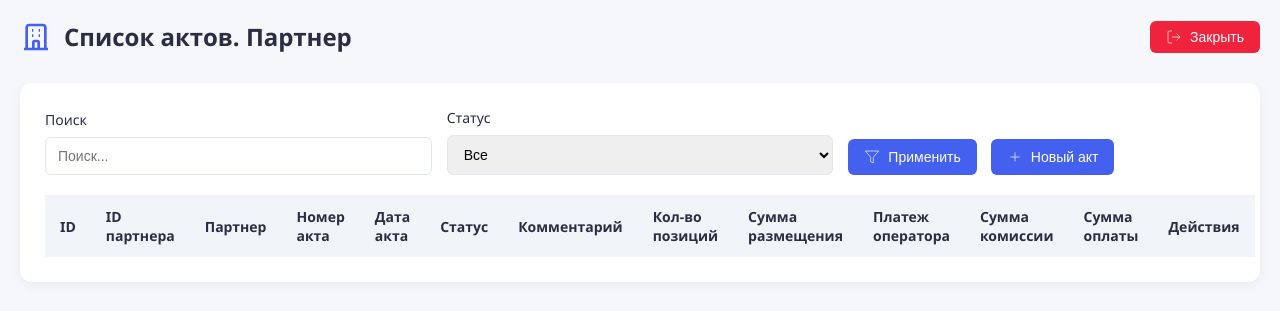
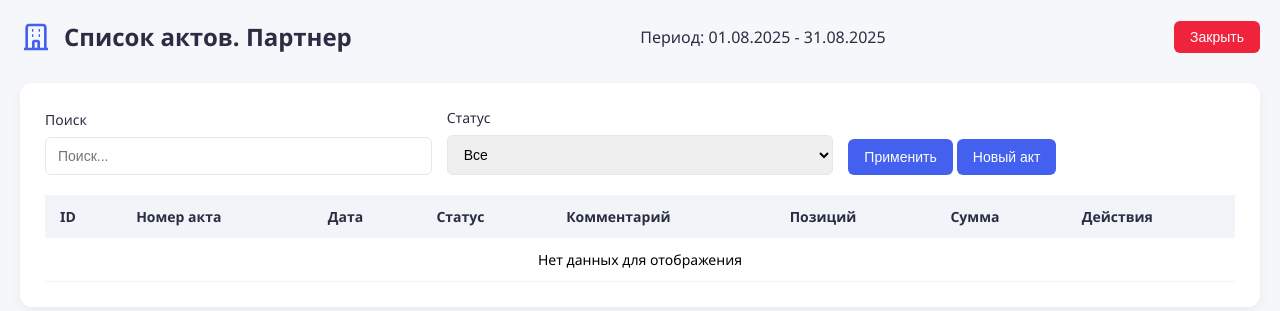
Before and after one commit to marych-faz/cabinet, a PHP site: page /partner/acts.php in a window 1280 px wide. Shown: the top 311 px of the page. Run offline with PHP 8.4, Linux system fonts and the light colour scheme; a user stored in the database is signed in; data comes from the database, SQL or seed files in the repository; lists and menus that the app fills with data are empty.

Commit message:
Редактировал список актов (партнер)

```diff
--- a/partner/acts.css
+++ b/partner/acts.css
@@ -42,6 +42,14 @@ body {
 
 .header h1 {
     font-size: 24px;
+    color: var(--text);
+}
+
+/* acts.css - добавлено только новое правило для header-center */
+.header-center {
+    flex: 1;
+    text-align: center;
+    font-size: 16px;
     color: var(--text);
 }
 
--- a/partner/acts.php
+++ b/partner/acts.php
@@ -2,19 +2,34 @@
 require_once __DIR__ . '/../includes/db_connect.php';
 session_start();
 
-// Проверка авторизации
+// 1. ПРОВЕРКА АВТОРИЗАЦИИ
 if (!isset($_SESSION['user_id'])) {
     header("Location: ../auth.php");
     exit();
 }
 
-// Получение параметров фильтрации
+// 2. НАСТРОЙКА ПЕРИОДА ПО УМОЛЧАНИЮ (ТЕКУЩИЙ МЕСЯЦ)
+$defaultStart = date('Y-m-01');
+$defaultEnd = date('Y-m-t');
+
+// 3. ПОЛУЧЕНИЕ ПАРАМЕТРОВ ФИЛЬТРАЦИИ
 $statusFilter = $_GET['status'] ?? 'all';
 $search = $_GET['search'] ?? '';
-$sort = $_GET['sort'] ?? 'date';
-$order = $_GET['order'] ?? 'desc';
 
-// SQL запрос для получения актов
+// 4. ОБРАБОТКА ПЕРИОДА ИЗ GET-ПАРАМЕТРОВ
+$periodStart = $_GET['periodStart'] ?? $defaultStart;
+$periodEnd = $_GET['periodEnd'] ?? $defaultEnd;
+
+// Валидация дат
+if (!strtotime($periodStart)) $periodStart = $defaultStart;
+if (!strtotime($periodEnd)) $periodEnd = $defaultEnd;
+
+// Форматирование для SQL
+$periodStart = date('Y-m-d', strtotime($periodStart));
+$periodEnd = date('Y-m-d', strtotime($periodEnd));
+
+// 5. ЗАПРОС К БАЗЕ ДАННЫХ
+try {
     $query = "SELECT
                 a.id,
                 a.partner_id,
@@ -29,14 +44,19 @@ $query = "SELECT
                 COALESCE(SUM(ad.commission_amount), 0) AS total_commission_amount,
                 COALESCE(SUM(ap.summa), 0) AS total_payments
               FROM acts a
-          LEFT JOIN users u ON u.id = a.partner_id
+              JOIN users u ON u.id = a.partner_id
               LEFT JOIN act_detail ad ON ad.act_id = a.id
               LEFT JOIN act_payments ap ON ap.act_id = a.id
-          WHERE a.partner_id = :partner_id";
+              WHERE a.partner_id = :partner_id
+              AND a.date BETWEEN :periodStart AND :periodEnd";
 
-$params = [':partner_id' => $_SESSION['user_id']];
+    $params = [
+        ':partner_id' => $_SESSION['user_id'],
+        ':periodStart' => $periodStart,
+        ':periodEnd' => $periodEnd
+    ];
 
-// Добавление условий фильтрации
+    // Добавляем условия фильтрации
     if ($statusFilter !== 'all') {
         $query .= " AND a.status = :status";
         $params[':status'] = $statusFilter;
@@ -47,59 +67,53 @@ if (!empty($search)) {
         $params[':search'] = "%$search%";
     }
 
-$query .= " GROUP BY a.id, a.partner_id, u.name, a.num, a.date, a.status, a.comment";
-$query .= " ORDER BY a.date DESC, u.name ASC";
+    $query .= " GROUP BY a.id";
 
-// Выполнение запроса
     $stmt = $pdo->prepare($query);
     $stmt->execute($params);
     $acts = $stmt->fetchAll(PDO::FETCH_ASSOC);
 
-// Обработка AJAX-действий
+} catch (PDOException $e) {
+    die("Ошибка базы данных: " . $e->getMessage());
+}
+
+// 6. ОБРАБОТКА AJAX-ЗАПРОСОВ
 if ($_SERVER['REQUEST_METHOD'] === 'POST' && isset($_POST['action'])) {
     header('Content-Type: application/json');
+    $response = ['success' => false];
 
     try {
         $pdo->beginTransaction();
 
         switch ($_POST['action']) {
             case 'delete_act':
-                // Проверка наличия платежей
                 $stmt = $pdo->prepare("SELECT COUNT(*) FROM act_payments WHERE act_id = ?");
                 $stmt->execute([$_POST['id']]);
-                $hasPayments = $stmt->fetchColumn() > 0;
-
-                if ($hasPayments) {
-                    echo json_encode(['error' => 'Нельзя удалить акт - по нему есть оплаты.']);
+                if ($stmt->fetchColumn() > 0) {
+                    $response['error'] = 'Нельзя удалить акт с оплатами';
                 } else {
-                    // Удаление из act_detail
-                    $stmt = $pdo->prepare("DELETE FROM act_detail WHERE act_id = ?");
-                    $stmt->execute([$_POST['id']]);
-
-                    // Удаление акта
-                    $stmt = $pdo->prepare("DELETE FROM acts WHERE id = ? AND partner_id = ?");
-                    $stmt->execute([$_POST['id'], $_SESSION['user_id']]);
-
-                    echo json_encode(['success' => true]);
+                    $pdo->prepare("DELETE FROM act_detail WHERE act_id = ?")->execute([$_POST['id']]);
+                    $pdo->prepare("DELETE FROM acts WHERE id = ?")->execute([$_POST['id']]);
+                    $response['success'] = true;
                 }
                 break;
 
             case 'archive_act':
-                $stmt = $pdo->prepare("UPDATE acts SET status = 3 WHERE id = ? AND partner_id = ?");
-                $stmt->execute([$_POST['id'], $_SESSION['user_id']]);
-                echo json_encode(['success' => true]);
+                $pdo->prepare("UPDATE acts SET status = 3 WHERE id = ?")->execute([$_POST['id']]);
+                $response['success'] = true;
                 break;
         }
 
         $pdo->commit();
     } catch (Exception $e) {
         $pdo->rollBack();
-        echo json_encode(['error' => 'Ошибка: ' . $e->getMessage()]);
+        $response['error'] = $e->getMessage();
     }
+
+    echo json_encode($response);
     exit();
 }
 ?>
-
 
 <!DOCTYPE html>
 <html lang="ru">
@@ -107,7 +121,14 @@ if ($_SERVER['REQUEST_METHOD'] === 'POST' && isset($_POST['action'])) {
     <meta charset="UTF-8">
     <meta name="viewport" content="width=device-width, initial-scale=1.0">
     <title>Список актов</title>
-    <link rel="stylesheet" href="orgs.css">
+    <link rel="stylesheet" href="acts.css">
+    <style>
+        .status-0 { background: #fff3cd; color: #856404; }
+        .status-1 { background: #cce5ff; color: #004085; }
+        .status-2 { background: #d4edda; color: #155724; }
+        .status-3 { background: #f8f9fa; color: #6c757d; }
+        .status { padding: 3px 8px; border-radius: 12px; font-size: 14px; }
+    </style>
 </head>
 <body>
     <header class="header">
@@ -117,12 +138,10 @@ if ($_SERVER['REQUEST_METHOD'] === 'POST' && isset($_POST['action'])) {
             </svg>
             <h1>Список актов. Партнер</h1>
         </div>
+        <div class="header-center">
+            Период: <?= date('d.m.Y', strtotime($periodStart)) ?> - <?= date('d.m.Y', strtotime($periodEnd)) ?>
+        </div>
         <button onclick="window.location.href='partner-form.html'" class="logout-btn">
-            <svg width="16" height="16" viewBox="0 0 24 24" fill="none" stroke="currentColor" style="margin-right: 8px;">
-                <path d="M9 21H5a2 2 0 0 1-2-2V5a2 2 0 0 1 2-2h4"></path>
-                <polyline points="16 17 21 12 16 7"></polyline>
-                <line x1="21" y1="12" x2="9" y2="12"></line>
-            </svg>
             Закрыть
         </button>
     </header>
@@ -144,19 +163,8 @@ if ($_SERVER['REQUEST_METHOD'] === 'POST' && isset($_POST['action'])) {
                 </select>
             </div>
             <div class="filter-group">
-                <button id="applyFilters" class="btn">
-                    <svg width="16" height="16" viewBox="0 0 24 24" fill="none" stroke="currentColor" style="margin-right: 8px;">
-                        <polygon points="22 3 2 3 10 12.46 10 19 14 21 14 12.46 22 3"></polygon>
-                    </svg>
-                    Применить
-                </button>
-                <button id="newActBtn" class="btn" style="margin-left: 10px;">
-                    <svg width="16" height="16" viewBox="0 0 24 24" fill="none" stroke="currentColor" style="margin-right: 8px;">
-                        <line x1="12" y1="5" x2="12" y2="19"></line>
-                        <line x1="5" y1="12" x2="19" y2="12"></line>
-                    </svg>
-                    Новый акт
-                </button>
+                <button id="applyFilters" class="btn">Применить</button>
+                <button id="newActBtn" class="btn">Новый акт</button>
             </div>
         </div>
 
@@ -164,85 +172,74 @@ if ($_SERVER['REQUEST_METHOD'] === 'POST' && isset($_POST['action'])) {
             <thead>
                 <tr>
                     <th>ID</th>
-                    <th>ID партнера</th>
-                    <th>Партнер</th>
                     <th>Номер акта</th>
-                    <th>Дата акта</th>
+                    <th>Дата</th>
                     <th>Статус</th>
                     <th>Комментарий</th>
-                    <th>Кол-во позиций</th>
-                    <th>Сумма размещения</th>
-                    <th>Платеж оператора</th>
-                    <th>Сумма комиссии</th>
-                    <th>Сумма оплаты</th>
+                    <th>Позиций</th>
+                    <th>Сумма</th>
                     <th>Действия</th>
                 </tr>
             </thead>
             <tbody>
-                <?php foreach ($acts as $index => $act): ?>
-                <tr class="<?= $index % 2 === 0 ? 'even' : 'odd' ?>">
-                    <td><?= htmlspecialchars($act['id']) ?></td>
-                    <td><?= htmlspecialchars($act['partner_id']) ?></td>
-                    <td><?= htmlspecialchars($act['partner_name']) ?></td>
+                <?php if (!empty($acts)): ?>
+                    <?php foreach ($acts as $act): ?>
+                    <tr>
+                        <td><?= $act['id'] ?></td>
                         <td><?= htmlspecialchars($act['num']) ?></td>
                         <td><?= date('d.m.Y', strtotime($act['date'])) ?></td>
                         <td>
                             <span class="status status-<?= $act['status'] ?>">
-                            <?=
-                                $act['status'] == 0 ? 'Черновик' :
-                                ($act['status'] == 1 ? 'На одобрение' :
-                                ($act['status'] == 2 ? 'Одобрено' : 'Архив'))
-                            ?>
+                                <?= match((int)$act['status']) {
+                                    0 => 'Черновик',
+                                    1 => 'На одобрение',
+                                    2 => 'Одобрено',
+                                    3 => 'Архив',
+                                    default => 'Неизвестно'
+                                } ?>
                             </span>
                         </td>
                         <td><?= htmlspecialchars($act['comment']) ?></td>
                         <td><?= $act['detail_count'] ?></td>
                         <td><?= number_format($act['total_placement_amount'], 2, '.', ' ') ?></td>
-                    <td><?= number_format($act['total_operator_payment'], 2, '.', ' ') ?></td>
-                    <td><?= number_format($act['total_commission_amount'], 2, '.', ' ') ?></td>
-                    <td><?= number_format($act['total_payments'], 2, '.', ' ') ?></td>
                         <td>
-                        <button class="action-btn edit-btn" data-id="<?= $act['id'] ?>" title="Редактировать">
-                            <svg width="16" height="16" viewBox="0 0 24 24" fill="none" stroke="currentColor">
-                                <path d="M11 4H4a2 2 0 0 0-2 2v14a2 2 0 0 0 2 2h14a2 2 0 0 0 2-2v-7"></path>
-                                <path d="M18.5 2.5a2.121 2.121 0 0 1 3 3L12 15l-4 1 1-4 9.5-9.5z"></path>
-                            </svg>
-                        </button>
-                        <button class="action-btn archive-btn" data-id="<?= $act['id'] ?>" title="В архив">
-                            <svg width="16" height="16" viewBox="0 0 24 24" fill="none" stroke="currentColor">
-                                <path d="M21 16V8a2 2 0 0 0-1-1.73l-7-4a2 2 0 0 0-2 0l-7 4A2 2 0 0 0 3 8v8a2 2 0 0 0 1 1.73l7 4a2 2 0 0 0 2 0l7-4A2 2 0 0 0 21 16z"></path>
-                                <polyline points="3.27 6.96 12 12.01 20.73 6.96"></polyline>
-                                <line x1="12" y1="22.08" x2="12" y2="12"></line>
-                            </svg>
-                        </button>
-                        <button class="action-btn delete-btn" data-id="<?= $act['id'] ?>" title="Удалить">
-                            <svg width="16" height="16" viewBox="0 0 24 24" fill="none" stroke="currentColor">
-                                <polyline points="3 6 5 6 21 6"></polyline>
-                                <path d="M19 6v14a2 2 0 0 1-2 2H7a2 2 0 0 1-2-2V6m3 0V4a2 2 0 0 1 2-2h4a2 2 0 0 1 2 2v2"></path>
-                                <line x1="10" y1="11" x2="10" y2="17"></line>
-                                <line x1="14" y1="11" x2="14" y2="17"></line>
-                            </svg>
-                        </button>
+                            <button class="action-btn edit-btn" data-id="<?= $act['id'] ?>">✏️</button>
+                            <button class="action-btn archive-btn" data-id="<?= $act['id'] ?>">📁</button>
+                            <button class="action-btn delete-btn" data-id="<?= $act['id'] ?>">🗑️</button>
                         </td>
                     </tr>
                     <?php endforeach; ?>
+                <?php else: ?>
+                    <tr>
+                        <td colspan="8" style="text-align: center;">Нет данных для отображения</td>
+                    </tr>
+                <?php endif; ?>
             </tbody>
         </table>
     </div>
 
     <script>
     document.addEventListener('DOMContentLoaded', function() {
+        // Восстановление периода из localStorage
+        const savedStart = localStorage.getItem('periodStart');
+        const savedEnd = localStorage.getItem('periodEnd');
+
+        // Если есть сохраненный период и нет параметров в URL
+        if (savedStart && savedEnd && !window.location.search.includes('periodStart')) {
+            const params = new URLSearchParams(window.location.search);
+            params.set('periodStart', savedStart);
+            params.set('periodEnd', savedEnd);
+            window.location.search = params.toString();
+        }
+
         // Применение фильтров
-        function applyFilters() {
+        document.getElementById('applyFilters').addEventListener('click', function() {
             const params = new URLSearchParams();
             params.set('search', document.getElementById('search').value);
             params.set('status', document.getElementById('status').value);
+            params.set('periodStart', '<?= $periodStart ?>');
+            params.set('periodEnd', '<?= $periodEnd ?>');
             window.location.search = params.toString();
-        }
-
-        document.getElementById('applyFilters').addEventListener('click', applyFilters);
-        document.getElementById('search').addEventListener('keypress', function(e) {
-            if (e.key === 'Enter') applyFilters();
         });
 
         // Создание нового акта
@@ -250,59 +247,35 @@ if ($_SERVER['REQUEST_METHOD'] === 'POST' && isset($_POST['action'])) {
             window.location.href = 'act-edit.php?new=1';
         });
 
-        // Редактирование акта
+        // Обработка кнопок действий
         document.querySelectorAll('.edit-btn').forEach(btn => {
-            btn.addEventListener('click', function() {
-                const actId = this.getAttribute('data-id');
-                window.location.href = `act-edit.php?id=${actId}`;
+            btn.addEventListener('click', () => {
+                window.location.href = `act-edit.php?id=${btn.dataset.id}`;
             });
         });
 
-        // Архивация акта
-        document.querySelectorAll('.archive-btn').forEach(btn => {
+        document.querySelectorAll('.archive-btn, .delete-btn').forEach(btn => {
             btn.addEventListener('click', function() {
-                if (confirm('Вы уверены, что хотите отправить акт в архив?')) {
+                const action = this.classList.contains('archive-btn') ? 'archive_act' : 'delete_act';
+                const message = action === 'archive_act'
+                    ? 'Отправить акт в архив?'
+                    : 'Удалить акт? Это действие нельзя отменить!';
+
+                if (confirm(message)) {
                     fetch('acts.php', {
                         method: 'POST',
-                        headers: {
-                            'Content-Type': 'application/x-www-form-urlencoded',
-                        },
-                        body: `action=archive_act&id=${this.getAttribute('data-id')}`
+                        headers: {'Content-Type': 'application/x-www-form-urlencoded'},
+                        body: `action=${action}&id=${this.dataset.id}`
                     })
                     .then(response => response.json())
                     .then(data => {
-                        if (data.error) throw new Error(data.error);
+                        if (data.success) {
                             location.reload();
-                    })
-                    .catch(error => {
-                        alert('Ошибка: ' + error.message);
-                    });
-                }
-            });
-        });
-
-        // Удаление акта
-        document.querySelectorAll('.delete-btn').forEach(btn => {
-            btn.addEventListener('click', function() {
-                if (confirm('Вы уверены, что хотите удалить акт?')) {
-                    fetch('acts.php', {
-                        method: 'POST',
-                        headers: {
-                            'Content-Type': 'application/x-www-form-urlencoded',
-                        },
-                        body: `action=delete_act&id=${this.getAttribute('data-id')}`
-                    })
-                    .then(response => response.json())
-                    .then(data => {
-                        if (data.error) {
-                            alert(data.error); // Показываем сообщение об ошибке
-                        } else if (data.success) {
-                            location.reload(); // Перезагружаем страницу при успешном удалении
+                        } else {
+                            alert(data.error || 'Ошибка операции');
                         }
                     })
-                    .catch(error => {
-                        alert('Ошибка: ' + error);
-                    });
+                    .catch(err => alert('Ошибка сети: ' + err));
                 }
             });
         });
--- a/partner/partner-form.html
+++ b/partner/partner-form.html
@@ -164,6 +164,6 @@
         </footer>
     </div>
 
-    <script src="partner.js"></script>
+    <script src="partner-form.js"></script>
 </body>
 </html>
```
Lines whose indentation alone changed are shown as unchanged.
